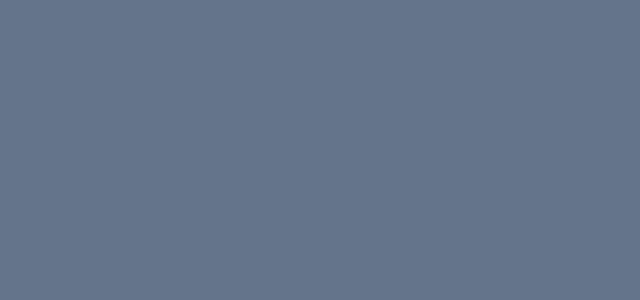
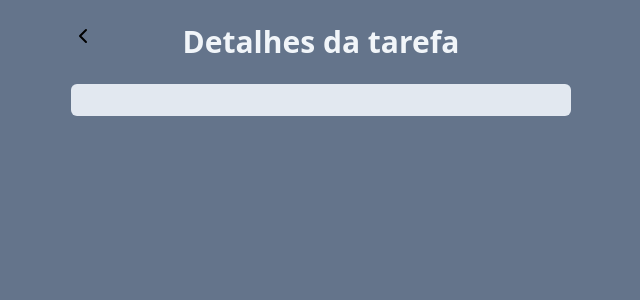
Before and after one commit to marcelocarvalho1/React, a React (Vite) app: page /task in a window 1280 px wide. Shown: the top 300 px of the page, without its empty margins (319-959 px from the left). Built offline with nearby package versions, Linux system fonts and the light colour scheme.

Commit message:
Atualiza a navegação de detalhes da tarefa

```diff
--- a/src/components/Tasks.jsx
+++ b/src/components/Tasks.jsx
@@ -1,17 +1,15 @@
 import { ChevronRightIcon, TrashIcon } from "lucide-react";
-import { useNavigate } from 'react-router-dom';
-
-
+import { useNavigate } from "react-router-dom";
 
 export const Tasks = ({ tasks, onTaskClick, onDeleteTaskClick }) => {
-
   const navigate = useNavigate();
 
-  function onSeeDetailsClick(task){
-    navigate(`/task?title=${task.title}&description=${task.description}`);
-
+  function onSeeDetailsClick(task) {
+    const query = new URLSearchParams();
+    query.set("title", task.title);
+    query.set("description", task.description);
+    navigate(`/task?${query.toString()}`);
   }
-
 
   return (
     <div>
@@ -26,7 +24,10 @@
             >
               {task.title}
             </button>
-            <button onClick={() => onSeeDetailsClick(task)} className="bg-slate-400 text-white p-2 rounded-md ">
+            <button
+              onClick={() => onSeeDetailsClick(task)}
+              className="bg-slate-400 text-white p-2 rounded-md "
+            >
               <ChevronRightIcon />
             </button>
             <button
--- a/src/pages/TaskPage.jsx
+++ b/src/pages/TaskPage.jsx
@@ -1,4 +1,5 @@
 import { useSearchParams } from "react-router-dom";
+import {ChevronLeftIcon} from "lucide-react"
 
 export const TaskPage = () => {
   const [searchParams] = useSearchParams();
@@ -6,8 +7,25 @@
   const description = searchParams.get("description");
   return (
     <div className="w-screen h-screen bg-slate-500 flex justify-center p-6">
-      <h1>{title}</h1>
-      <p>{description}</p>
+      <div className="w-[500px] space-y-4">
+        <div className="flex justify-center relative mb-6">
+
+      {/* botão voltar */}
+          <button className="absolute left-0" >
+            <ChevronLeftIcon />
+          </button>
+          <h1 className="text-3xl text-slate-100 font-bold text-center">
+            Detalhes da tarefa
+          </h1>
+        </div>
+
+        <div className="bg-slate-200 p-4 rounded-md">
+          <h1 className="text-xl text-white font-bold text-slate-600">
+            {title}
+          </h1>
+          <p className="text-slate-600">{description} </p>
+        </div>
+      </div>
     </div>
   );
 };
```
